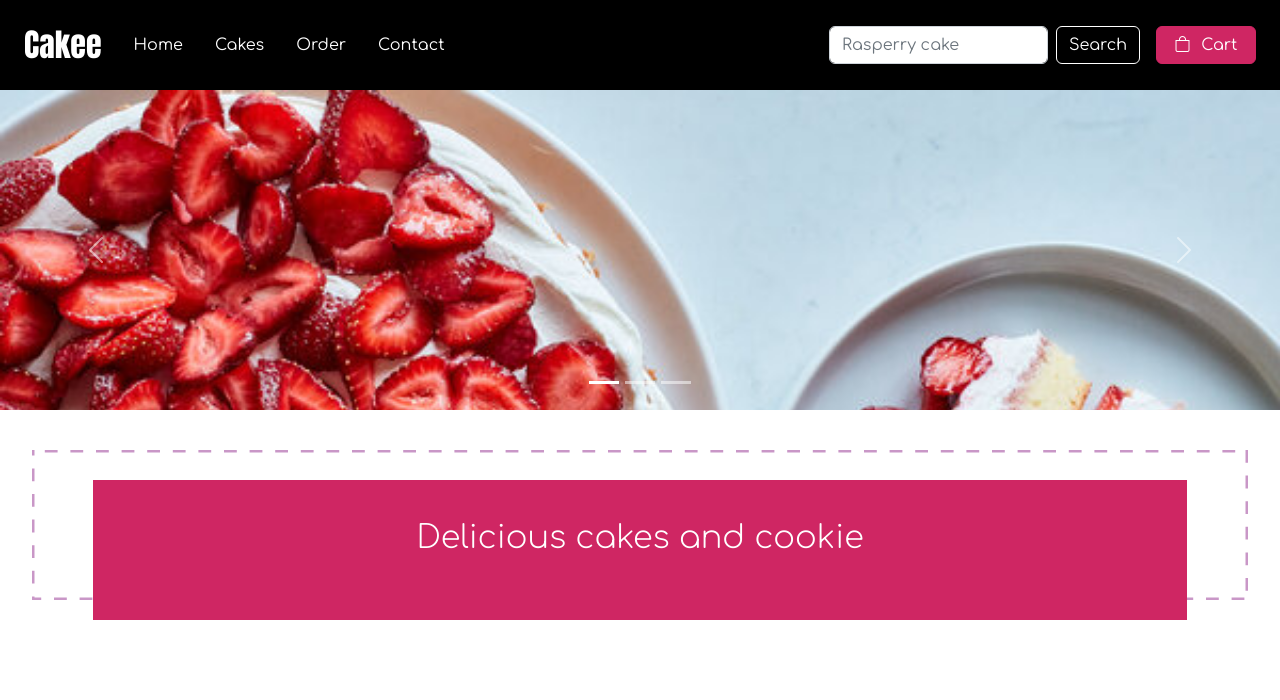
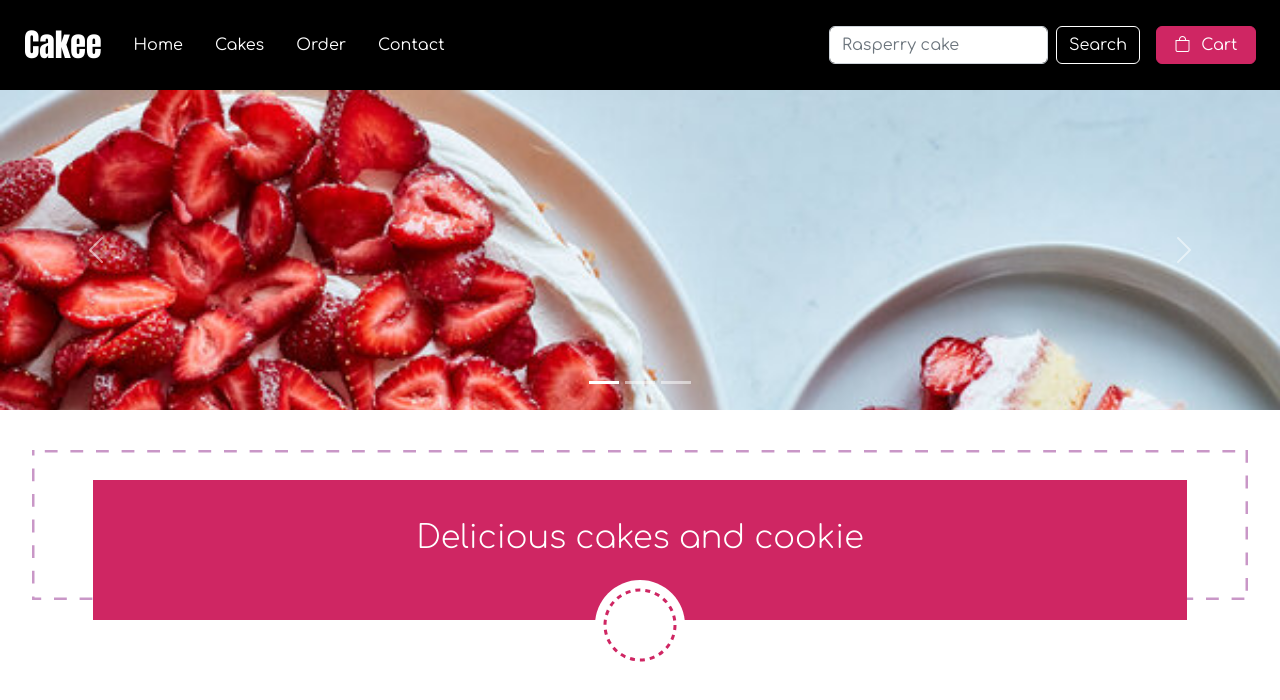
Before and after one commit to BeataGonera/Bootstrap-and-Sass-tutorial, a React (Create React App) app in the folder my-app/: page / in a window 1280 px wide. Shown: the top 700 px of the page. Built offline with nearby package versions, Linux system fonts and the light colour scheme.

Commit message:
button scroll down style

```diff
--- a/my-app/src/App.tsx
+++ b/my-app/src/App.tsx
@@ -1,14 +1,19 @@
-import React from 'react';
+import React, { useEffect } from 'react';
 import { LandingPage } from './components/LandingPage/LandingPage';
-import { Routes, Route } from 'react-router-dom';
+import { Routes, Route, useNavigate } from 'react-router-dom';
 
 function App() {
+
+  const navigate = useNavigate()
+
+  useEffect(()=> {
+    navigate('/')
+  },[])
   return (
     <div className="App">
          <div>
         <Routes>
           <Route path='/' element={<LandingPage/>}/>
-
         </Routes>
       </div>
 
--- a/my-app/src/components/LandingPage/LandingPage.tsx
+++ b/my-app/src/components/LandingPage/LandingPage.tsx
@@ -21,9 +21,18 @@ export const LandingPage = () => {
                     <rect id='stroke'/>
                 </svg>
 
-                <svg id="button-chevron-down">
-                    <circle/>
-                </svg>
+                <div id='button-chevron-down'>
+                    <svg>
+                        <g>
+                            <circle id='biggest-circle' cx="45" cy="45" r="45" />
+                            <circle id='rotating-circle' cx="50%" cy="50%" r="35" />
+                            <text id="chd" x='50%' y='50%'>&#xF282;</text>
+                        </g>
+                    </svg>
+
+
+
+                </div>
 
             </div>
 
--- a/my-app/src/sass/main.scss
+++ b/my-app/src/sass/main.scss
@@ -107,7 +107,35 @@ div#theme-line-container{
     }
   }
 
+  div#button-chevron-down{
+    position: absolute;
+    left: calc(95vw/2 - 45px);
+    top: 130px;
+    z-index: 3;
+    fill: white;
+
+    svg{
+      width: 90px;
+      height: 90px;
+      z-index: 4;
+        circle#rotating-circle{
+          z-index: 5;
+          fill: white;
+          stroke: $primary;
+          stroke-width: 3px;
+          stroke-dasharray: 5;
+        }
+
+        text#chd{
+          background-color: black;
+          z-index: 6;
+          width:fit-content;
+          height: fit-content;
+        }
+    }
+  }
 }
+
 
 div#theme-line-container:hover > svg#animated-dashed-rectangle > #stroke{
   animation-play-state: running;
```
